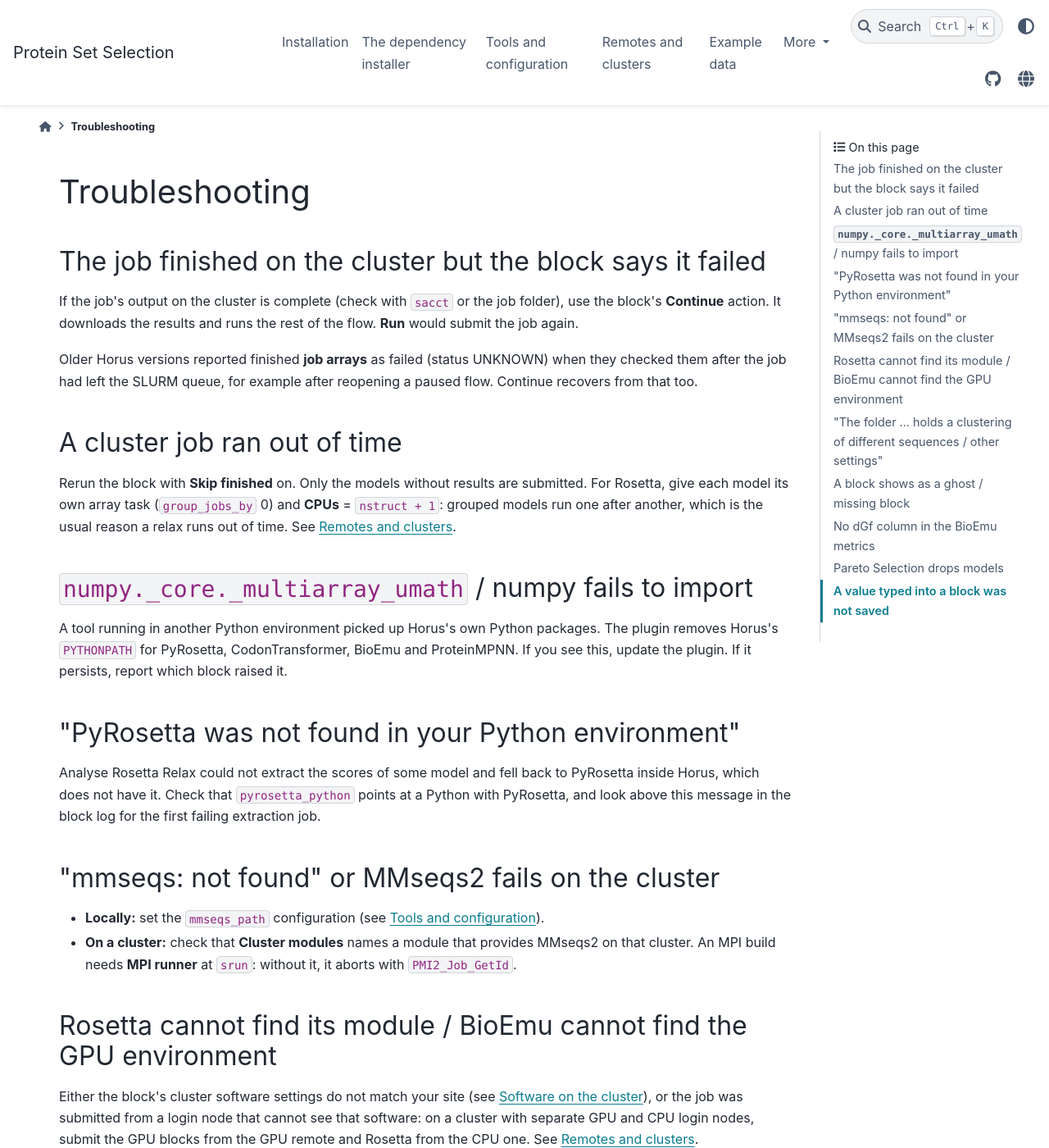
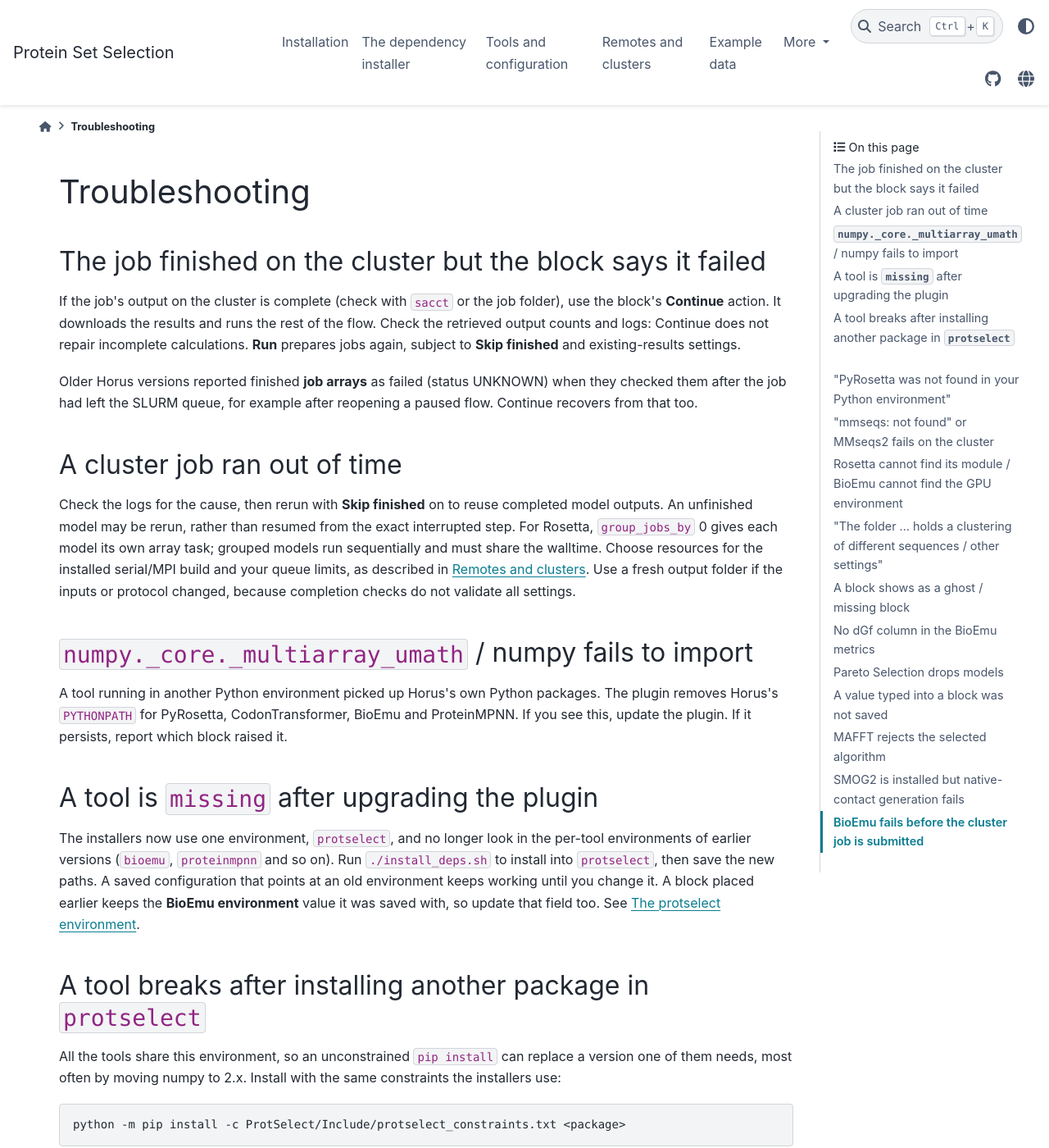
Before and after one commit to BSC-CNS-EAPM/protein-set-selection-horus, a Sphinx documentation site: the page built from docs/troubleshooting.rst, in a window 1280 px wide and 1400 px high. Shown: the whole window at 82% size. Built offline with Sphinx 7.4.7 and the PyData theme 0.15.4, drawn with Linux system fonts in a browser that asks for light colours; pages that are not in the unit, such as notebooks, are missing from menus; some of the changed text lies outside the part shown.

Commit message:
Document the shared protselect environment
Cover the disk it needs, the conda requirement of the Environment Setup
page, how tools are detected in it, and the new BioEmu environment
default. Add troubleshooting for upgrading from per-tool environments
and for packages added to the environment by hand.

Co-Authored-By: Claude Opus 5.5 <noreply@anthropic.com>

```diff
--- a/docs/troubleshooting.rst
+++ b/docs/troubleshooting.rst
@@ -2,35 +2,61 @@ Troubleshooting
 ===============
 
 The job finished on the cluster but the block says it failed
-------------------------------------------------------------
+--------------------------------------------------------------
 
 If the job's output on the cluster is complete (check with ``sacct`` or the job
 folder), use the block's **Continue** action. It downloads the results and runs
-the rest of the flow. **Run** would submit the job again.
+the rest of the flow. Check the retrieved output counts and logs: Continue
+does not repair incomplete calculations. **Run** prepares jobs again, subject
+to **Skip finished** and existing-results settings.
 
 Older Horus versions reported finished **job arrays** as failed (status
 UNKNOWN) when they checked them after the job had left the SLURM queue, for
 example after reopening a paused flow. Continue recovers from that too.
 
 A cluster job ran out of time
------------------------------
+-------------------------------
 
-Rerun the block with **Skip finished** on. Only the models without results are
-submitted. For Rosetta, give each model its own array task
-(``group_jobs_by`` 0) and **CPUs** = ``nstruct + 1``: grouped models run one
-after another, which is the usual reason a relax runs out of time. See
-:doc:`remotes`.
+Check the logs for the cause, then rerun with **Skip finished** on to reuse
+completed model outputs. An unfinished model may be rerun, rather than resumed
+from the exact interrupted step. For Rosetta, ``group_jobs_by`` 0 gives each
+model its own array task; grouped models run sequentially and must share the
+walltime. Choose resources for the installed serial/MPI build and your queue
+limits, as described in :doc:`remotes`. Use a fresh output folder if the inputs
+or protocol changed, because completion checks do not validate all settings.
 
 ``numpy._core._multiarray_umath`` / numpy fails to import
----------------------------------------------------------
+-----------------------------------------------------------
 
 A tool running in another Python environment picked up Horus's own Python
 packages. The plugin removes Horus's ``PYTHONPATH`` for PyRosetta,
 CodonTransformer, BioEmu and ProteinMPNN. If you see this, update the plugin.
 If it persists, report which block raised it.
 
+A tool is ``missing`` after upgrading the plugin
+--------------------------------------------------
+
+The installers now use one environment, ``protselect``, and no longer look in
+the per-tool environments of earlier versions (``bioemu``, ``proteinmpnn`` and
+so on). Run ``./install_deps.sh`` to install into ``protselect``, then save the
+new paths. A saved configuration that points at an old environment keeps
+working until you change it. A block placed earlier keeps the **BioEmu
+environment** value it was saved with, so update that field too. See
+:ref:`configuration:The protselect environment`.
+
+A tool breaks after installing another package in ``protselect``
+--------------------------------------------------------------------
+
+All the tools share this environment, so an unconstrained ``pip install`` can
+replace a version one of them needs, most often by moving numpy to 2.x. Install
+with the same constraints the installers use:
+
+.. code-block:: bash
+
+   python -m pip install -c ProtSelect/Include/protselect_constraints.txt <package>
+
 "PyRosetta was not found in your Python environment"
-----------------------------------------------------
+------------------------------------------------------
 
 Analyse Rosetta Relax could not extract the scores of some model and fell back
 to PyRosetta inside Horus, which does not have it. Check that ``pyrosetta_python``
@@ -38,7 +64,7 @@ points at a Python with PyRosetta, and look above this message in the block log
 for the first failing extraction job.
 
 "mmseqs: not found" or MMseqs2 fails on the cluster
----------------------------------------------------
+-----------------------------------------------------
 
 - **Locally:** set the ``mmseqs_path`` configuration (see :doc:`configuration`).
 - **On a cluster:** check that **Cluster modules** names a module that provides
@@ -46,7 +72,7 @@ for the first failing extraction job.
   without it, it aborts with ``PMI2_Job_GetId``.
 
 Rosetta cannot find its module / BioEmu cannot find the GPU environment
------------------------------------------------------------------------
+-------------------------------------------------------------------------
 
 Either the block's cluster software settings do not match your site (see
 :ref:`remotes:Software on the cluster`), or the job was submitted from a login
@@ -62,21 +88,26 @@ MMseqs2 Clustering refuses to reuse a clustering made with other input. Change
 on.
 
 A block shows as a ghost / missing block
-----------------------------------------
+------------------------------------------
 
 The flow uses a block that this version of the plugin does not have. The local
 MMseqs2 Clustering block (``mmseqs2_cluster``) was merged into the SLURM one;
 replace it with **MMseqs2 Clustering**, which runs locally or on a cluster.
 
 No dGf column in the BioEmu metrics
------------------------------------
+-------------------------------------
 
-Every BioEmu sample was folded (Q above ``q_threshold``), so the folding free
-energy cannot be computed. Expected with few samples. Use more samples (the
-default 10,000) to get unfolded frames.
+First check whether native-contact generation and Q analysis ran. Disabling
+contacts removes both Q and dGf. With Q available, a finite estimate requires
+frames on both sides of ``q_threshold``: folded means ``Q >= q_threshold``.
+All-folded or all-unfolded samples leave dGf missing for that model; the whole
+column can be absent if no model has a finite estimate. More samples may help
+characterise the populations, but do not guarantee both states will appear.
+Check references, contact definitions and the ensemble before interpreting
+missing values as a stability result.
 
 Pareto Selection drops models
------------------------------
+-------------------------------
 
 A model needs a value for every objective. Models sampled by BioEmu but not
 relaxed (or the reverse) have no ``score_per_residue`` (or no ``Q_Average``)
@@ -84,7 +115,34 @@ and are dropped, with a warning. Feed BioEmu the selected sequences so both
 branches see the same models.
 
 A value typed into a block was not saved
-----------------------------------------
+------------------------------------------
 
 Number fields commit their value when they lose focus. Press Enter or click
 elsewhere before saving the flow, or before running a block.
+
+MAFFT rejects the selected algorithm
+--------------------------------------
+
+Use **Algorithm** ``auto``. The current UI also offers ``linsi``, ``ginsi``,
+``einsi``, ``fftns`` and ``fftnsi``, but the backend accepts different names;
+those UI choices fail validation. This is a known implementation mismatch.
+
+SMOG2 is installed but native-contact generation fails
+--------------------------------------------------------
+
+The saved ``smog_path`` configuration is checked by the configuration dialog
+but is not read by Analyse BioEmu. Put ``smog2`` on the Horus process's PATH,
+including its required runtime environment. Missing SMOG2 does not automatically
+skip contacts: either provide it, reuse compatible cached contacts, or disable
+**Compute native contacts** and remove Q-dependent Pareto objectives. Contact
+cache reuse checks file presence, so use a fresh contacts folder after changing
+reference structures.
+
+BioEmu fails before the cluster job is submitted
+--------------------------------------------------
+
+The backend may run a warm-up sample on the machine running Horus. Check that
+**BioEmu environment** and **conda.sh path** resolve there and that required
+packages, weights and caches are available. The saved ``bioemu_env`` plugin
+configuration is not used by this block. See :ref:`configuration:BioEmu execution`
+for the distinction between preparation and sampling.
```
Also changed, not shown: README.md (+41 -22 lines), docs/configuration.rst (+15 -11 lines), docs/installation.rst (+7 -6 lines).
